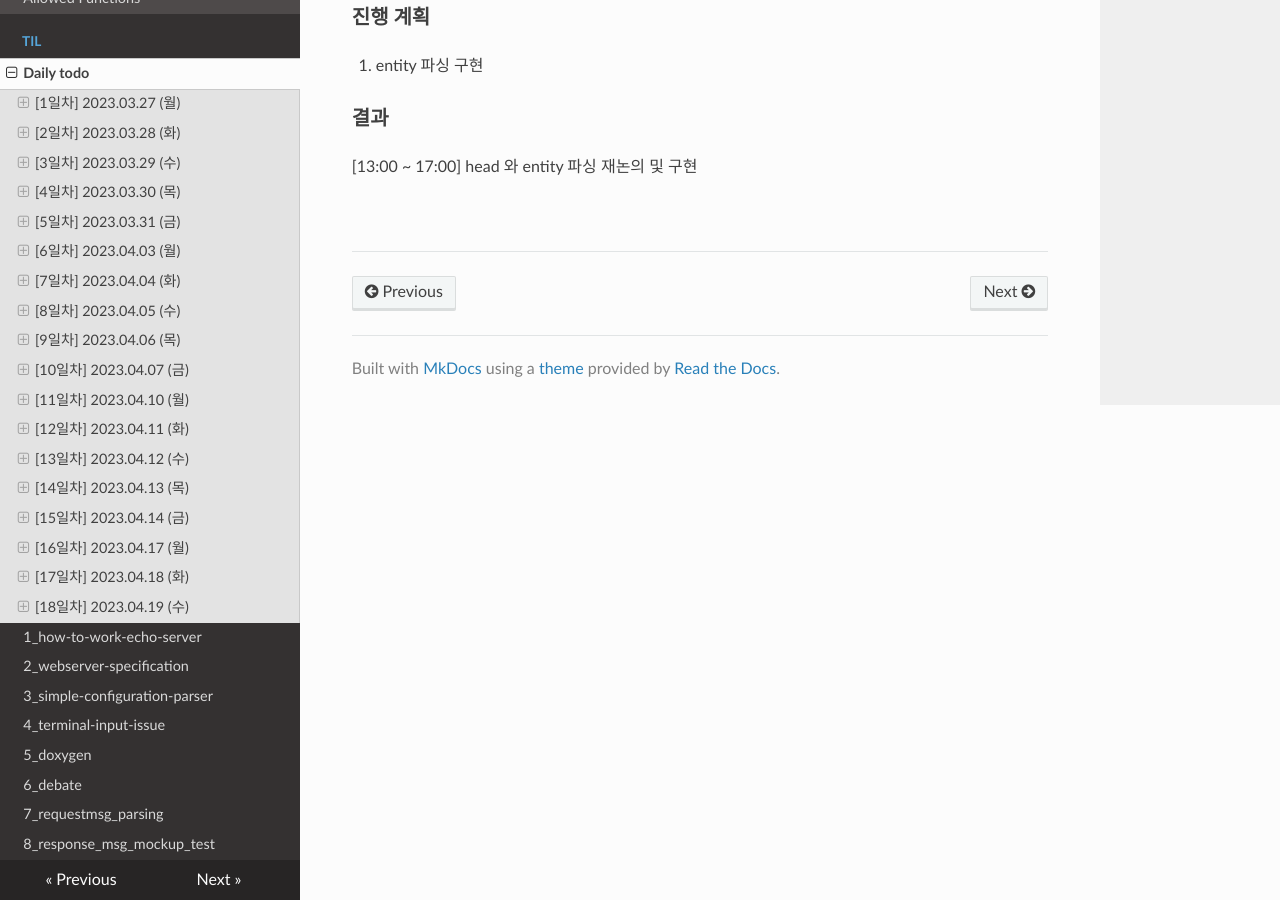
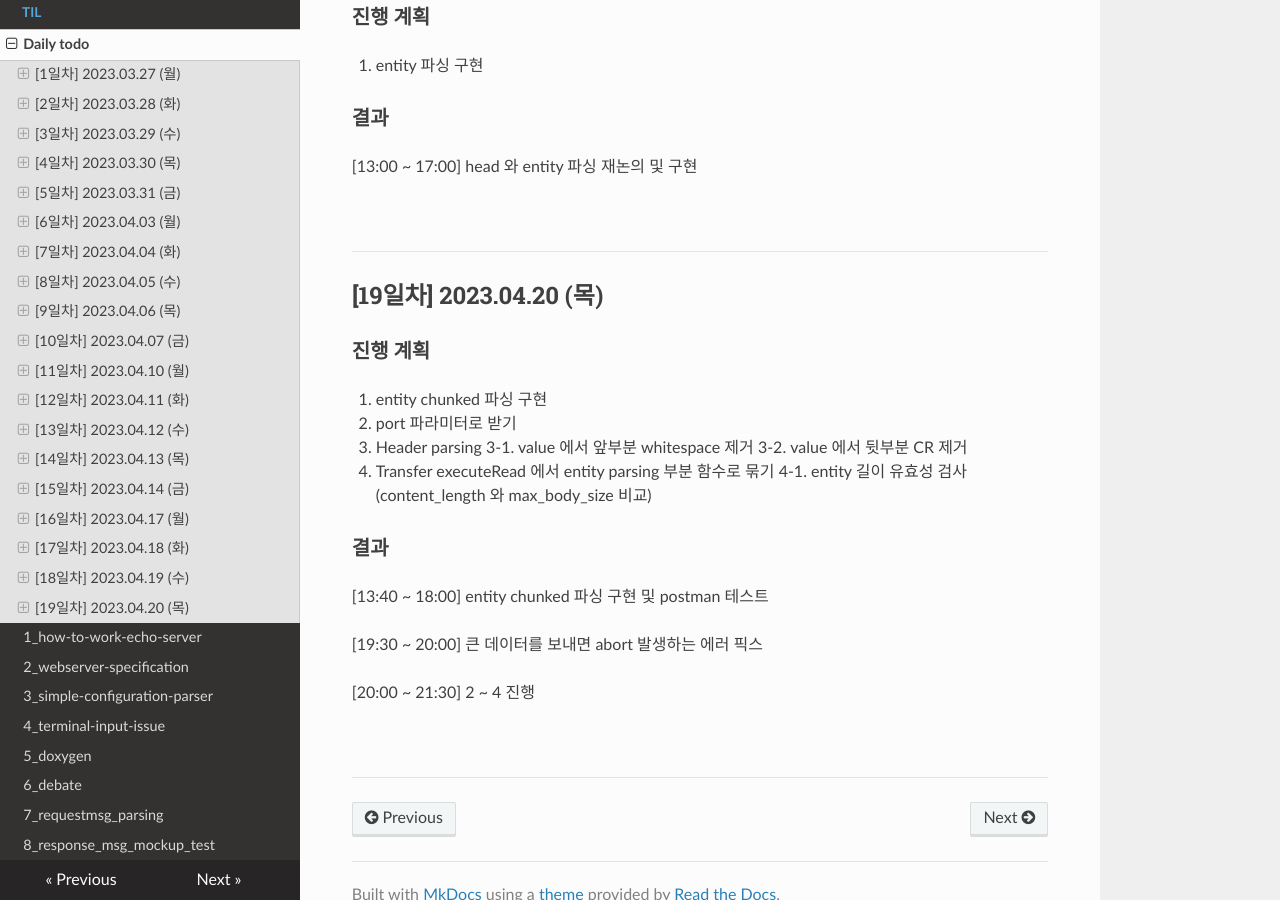
Before and after one commit to JaeHwan-s-WebServeClass/webserver-nginx, an MkDocs documentation site: the page built from docs/docs/til/0_daily-todo.md, in a window 1280 px wide and 900 px high, scrolled down 8263 px. Built offline with MkDocs 1.6.1, drawn with Linux system fonts in a browser that asks for light colours; nearby versions of some CDN libraries.

Commit message:
docs: add til

```diff
--- a/docs/docs/til/0_daily-todo.md
+++ b/docs/docs/til/0_daily-todo.md
@@ -339,3 +339,26 @@
 <br>
 
 ***
+
+## [19일차] 2023.04.20 (목)
+
+### 진행 계획
+1. entity chunked 파싱 구현
+2. port 파라미터로 받기
+3. Header parsing
+    3-1. value 에서 앞부분 whitespace 제거
+    3-2. value 에서 뒷부분 CR 제거
+4. Transfer executeRead 에서 entity parsing 부분 함수로 묶기
+    4-1. entity 길이 유효성 검사(content_length 와 max_body_size 비교)
+### 결과
+
+[13:40 ~ 18:00] entity chunked 파싱 구현 및 postman 테스트
+
+[19:30 ~ 20:00] 큰 데이터를 보내면 abort 발생하는 에러 픽스
+
+[20:00 ~ 21:30] 2 ~ 4 진행
+
+
+<br>
+
+***
```
